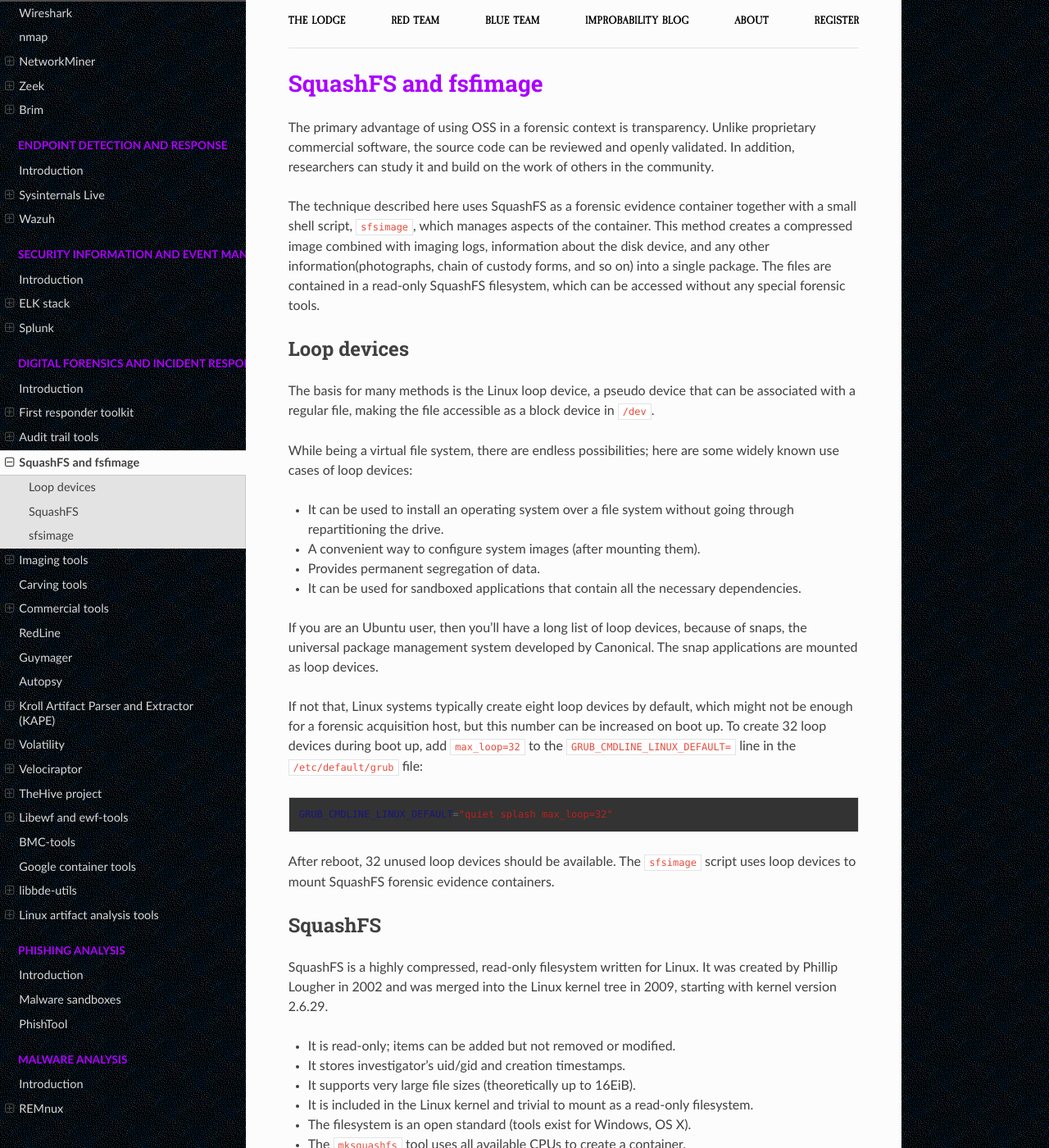
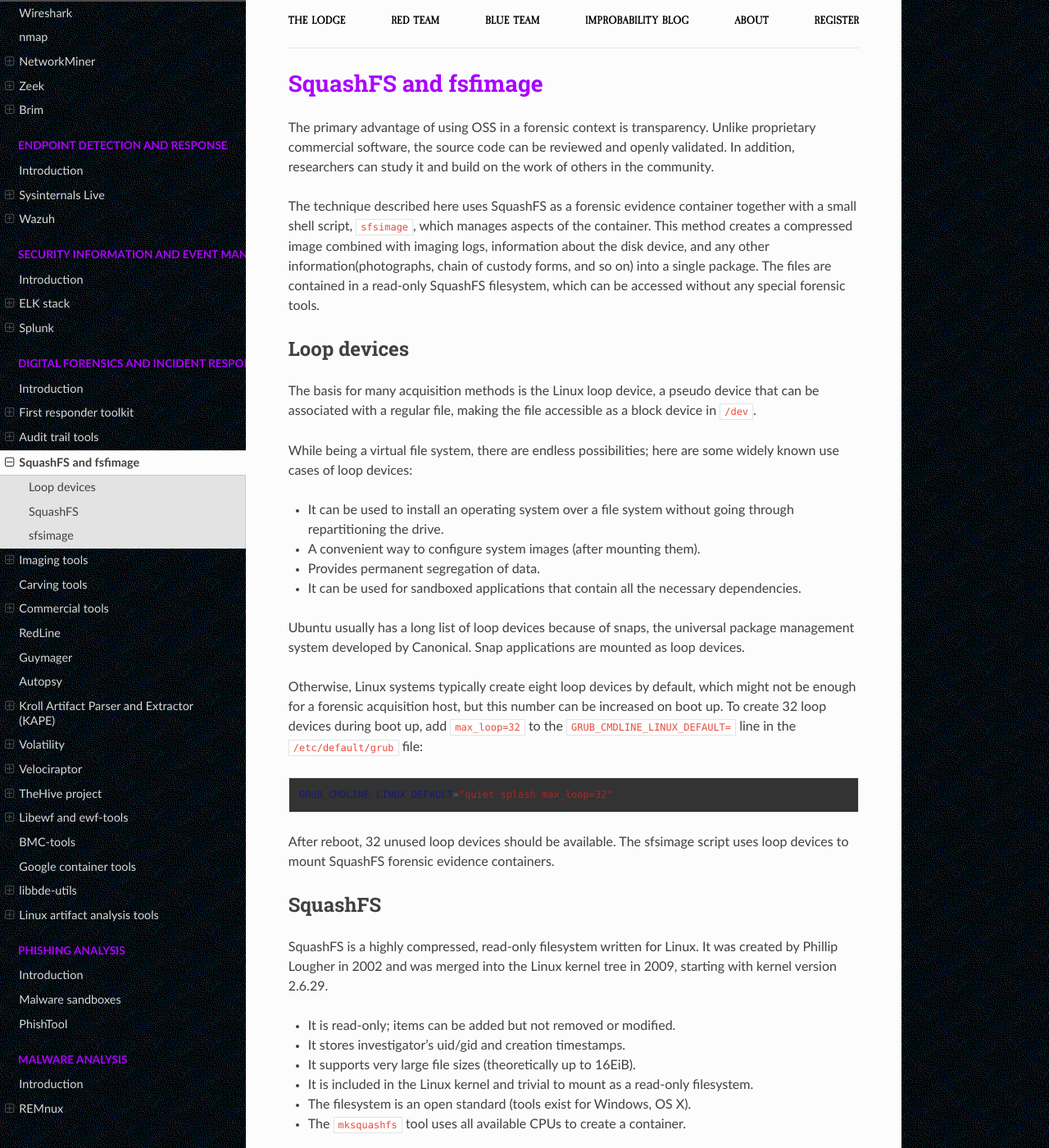
Before and after one commit to tymyrddin/testlab, a Sphinx documentation site: the page built from source/docs/dfir/squashfs.md, in a window 1280 px wide and 1400 px high. Shown: the whole window at 82% size. Built offline with Sphinx 7.4.7 and the Read the Docs theme 2.0.0, drawn with Linux system fonts in a browser that asks for light colours.

Commit message:
Squashsf

````diff
--- a/source/docs/dfir/squashfs.md
+++ b/source/docs/dfir/squashfs.md
@@ -6,7 +6,7 @@ The technique described here uses SquashFS as a forensic evidence container toge
 
 ## Loop devices
 
-The basis for many methods is the Linux loop device, a pseudo device that can be associated with a regular file, making the file accessible as a block device in `/dev`.
+The basis for many acquisition methods is the Linux loop device, a pseudo device that can be associated with a regular file, making the file accessible as a block device in `/dev`.
 
 While being a virtual file system, there are endless possibilities; here are some widely known use cases of loop devices:
 
@@ -15,15 +15,15 @@ While being a virtual file system, there are endless possibilities; here are som
 * Provides permanent segregation of data.
 * It can be used for sandboxed applications that contain all the necessary dependencies.
 
-If you are an Ubuntu user, then you’ll have a long list of loop devices, because of snaps, the universal package management system developed by Canonical. The snap applications are mounted as loop devices.
+Ubuntu usually has a long list of loop devices because of snaps, the universal package management system developed by Canonical. Snap applications are mounted as loop devices.
 
-If not that, Linux systems typically create eight loop devices by default, which might not be enough for a forensic acquisition host, but this number can be increased on boot up. To create 32 loop devices during boot up, add `max_loop=32` to the `GRUB_CMDLINE_LINUX_DEFAULT=` line in the `/etc/default/grub` file:
+Otherwise, Linux systems typically create eight loop devices by default, which might not be enough for a forensic acquisition host, but this number can be increased on boot up. To create 32 loop devices during boot up, add `max_loop=32` to the `GRUB_CMDLINE_LINUX_DEFAULT=` line in the `/etc/default/grub` file:
 
 ```shell
 GRUB_CMDLINE_LINUX_DEFAULT="quiet splash max_loop=32"
 ```
 
-After reboot, 32 unused loop devices should be available. The `sfsimage` script uses loop devices to mount SquashFS forensic evidence containers.
+After reboot, 32 unused loop devices should be available. The sfsimage script uses loop devices to mount SquashFS forensic evidence containers.
 
 ## SquashFS
 
````
